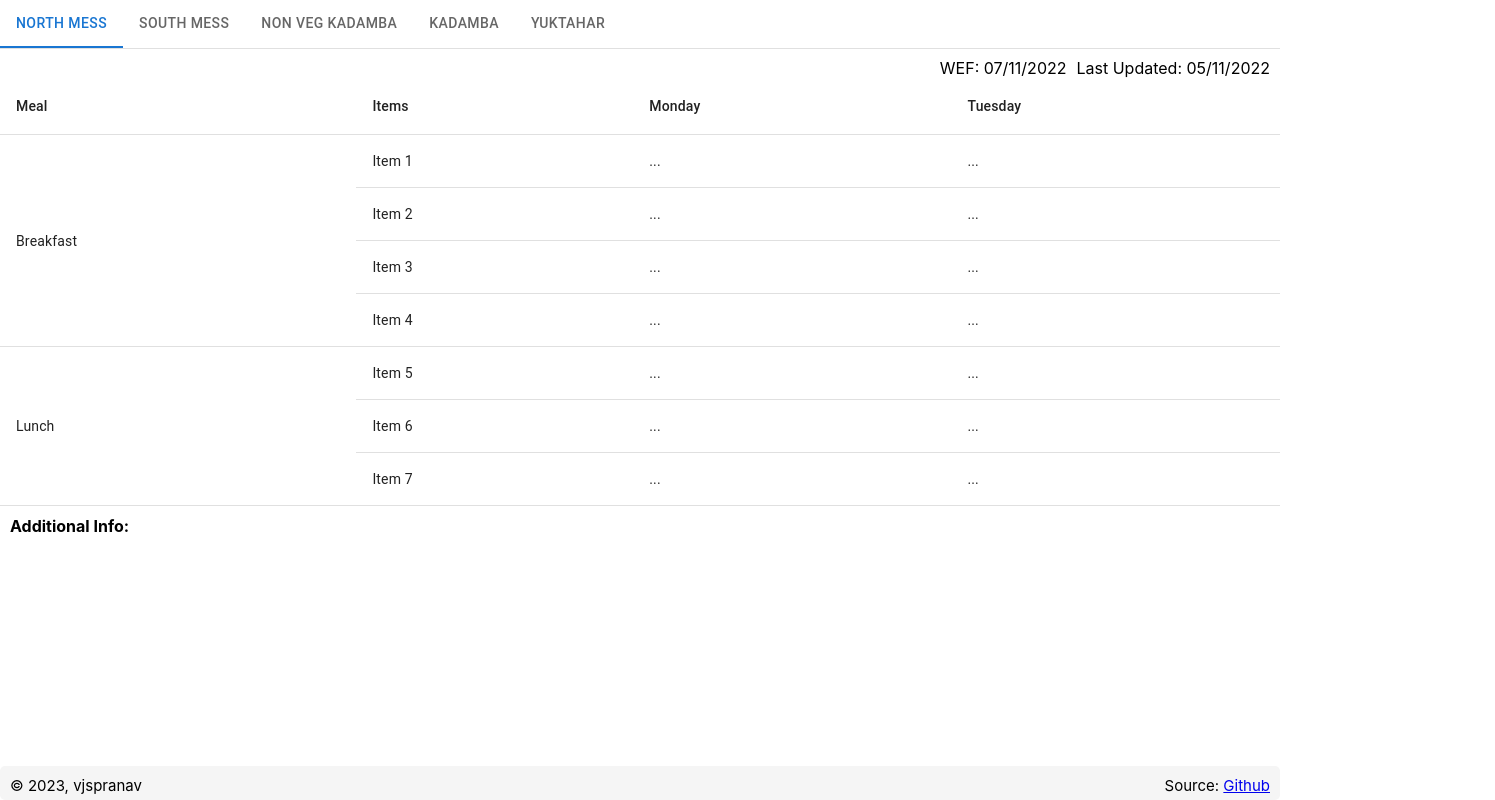
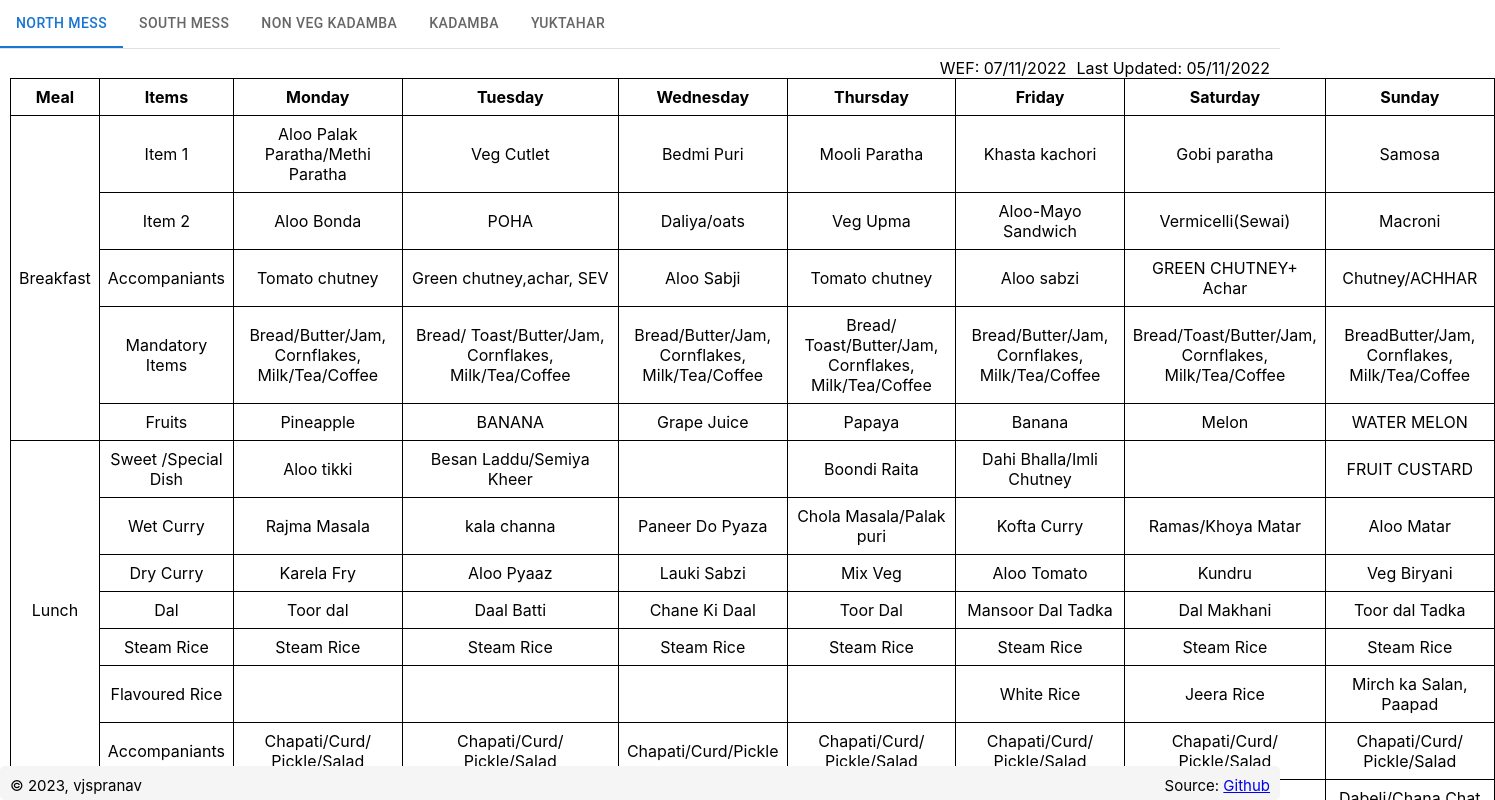
Before and after one commit to vjspranav/IIITMessMenu, a React (Create React App) app: page / in a window 1280 px wide. Shown: the top 800 px of the page, 1495 px wide, since content can reach past the window. Built offline with nearby package versions, Linux system fonts and the light colour scheme.

Commit message:
Finally render table from json * Also fix json values

```diff
--- a/src/components/MyTable.js
+++ b/src/components/MyTable.js
@@ -1,89 +1,62 @@
-import React from 'react';
-import { makeStyles } from '@mui/styles';
-import { Table, TableHead, TableBody, TableRow, TableCell } from '@mui/material';
+import React from "react";
+import "./table.css";
 
-const useStyles = makeStyles({
-  table: {
-    borderCollapse: 'collapse',
-  },
-  cell: {
-    border: '1px solid black',
-    padding: '8px',
-    textAlign: 'center',
-  },
-  mealType: {
-    fontWeight: 'bold',
-  },
-  noBorder: {
-    borderTop: 'none',
-    borderBottom: 'none',
-  },
-});
+// import { makeStyles } from '@mui/styles';
+// import { Table, TableHead, TableBody, TableRow, TableCell } from '@mui/material';
 
-const MealPlanTable = () => {
-  const classes = useStyles();
+// const useStyles = makeStyles({
+//   table: {
+//     borderCollapse: 'collapse',
+//   },
+//   cell: {
+//     border: '1px solid black',
+//     padding: '8px',
+//     textAlign: 'center',
+//   },
+//   mealType: {
+//     fontWeight: 'bold',
+//   },
+//   noBorder: {
+//     borderTop: 'none',
+//     borderBottom: 'none',
+//   },
+// });
+
+const MealPlanTable = ({ menu }) => {
+  const days = Object.keys(menu.Days);
+  const meals = Object.keys(menu.Days[days[0]]);
 
   return (
-    <Table className={classes.table}>
-      <TableHead>
-        <TableRow>
-          <TableCell>Meal</TableCell>
-          <TableCell>Items</TableCell>
-          <TableCell>Monday</TableCell>
-          <TableCell>Tuesday</TableCell>
-          {/* Add more day columns here */}
-        </TableRow>
-      </TableHead>
-      <TableBody>
-        <TableRow>
-          <TableCell className={`${classes.mealType}`} rowSpan={4}>Breakfast</TableCell>
-          <TableCell>Item 1</TableCell>
-          <TableCell>...</TableCell>
-          <TableCell>...</TableCell>
-          {/* Add more day cells here */}
-        </TableRow>
-        <TableRow>
-          <TableCell>Item 2</TableCell>
-          <TableCell>...</TableCell>
-          <TableCell>...</TableCell>
-          {/* Add more day cells here */}
-        </TableRow>
-        <TableRow>
-          <TableCell>Item 3</TableCell>
-          <TableCell>...</TableCell>
-          <TableCell>...</TableCell>
-          {/* Add more day cells here */}
-        </TableRow>
-        <TableRow className={`${classes.noBorder}`}>
-          <TableCell>Item 4</TableCell>
-          <TableCell>...</TableCell>
-          <TableCell>...</TableCell>
-          {/* Add more day cells here */}
-        </TableRow>
-        {/* Repeat the above structure for Lunch, Snacks, and Dinner rows */}
-        <TableRow>
-          <TableCell className={`${classes.mealType}`} rowSpan={3}>Lunch</TableCell>
-          <TableCell>Item 5</TableCell>
-          <TableCell>...</TableCell>
-          <TableCell>...</TableCell>
-          {/* Add more day cells here */}
-        </TableRow>
-        <TableRow>
-          <TableCell>Item 6</TableCell>
-          <TableCell>...</TableCell>
-          <TableCell>...</TableCell>
-          {/* Add more day cells here */}
-        </TableRow>
-        <TableRow className={`${classes.noBorder}`}>
-          <TableCell>Item 7</TableCell>
-          <TableCell>...</TableCell>
-          <TableCell>...</TableCell>
-          {/* Add more day cells here */}
-        </TableRow>
-        {/* Repeat the above structure for Snacks and Dinner rows */}
-        {/* Add more rows for other meal types if needed */}
-      </TableBody>
-    </Table>
+    <table>
+      <thead>
+        <tr>
+          <th>Meal</th>
+          <th>Items</th>
+          {days.map((day) => (
+            <th key={day}>{day}</th>
+          ))}
+        </tr>
+      </thead>
+      <tbody>
+        {meals.map((meal) => (
+          <>
+            {Object.keys(menu.Days["Monday"][meal]).map((item, index) => (
+              <tr key={item}>
+                {index === 0 && (
+                  <td rowSpan={Object.keys(menu.Days["Monday"][meal]).length}>
+                    {meal}
+                  </td>
+                )}
+                <td>{item}</td>
+                {days.map((day) => (
+                  <td key={day}>{menu.Days[day][meal][item]}</td>
+                ))}
+              </tr>
+            ))}
+          </>
+        ))}
+      </tbody>
+    </table>
   );
 };
 
--- a/src/components/table.css
+++ b/src/components/table.css
@@ -1,6 +1,21 @@
-td {
-  border: 1px solid #dddddd;
-  text-align: left;
-  padding: 8px;
-  display: block;
-}
+    /* CSS styles for the table */
+    table {
+      border-collapse: collapse;
+      margin: 10px;
+    }
+
+    th,
+    td {
+      border: 1px solid black;
+      padding: 8px;
+      text-align: center;
+    }
+
+    .meal-type {
+      font-weight: bold;
+    }
+
+    .no-border {
+      border-top: none;
+      border-bottom: none;
+    }
--- a/src/menus/kadamba.json
+++ b/src/menus/kadamba.json
@@ -70,7 +70,7 @@
             },
             "Lunch": {
                 "Wet Curry": "Special Curry",
-                "Dry Curry": "Special Curry",
+                "Dry Curry": "",
                 "Dal": "Chole",
                 "Flavoured Rice": "Veg. Biryani",
                 "Plain Rice": "White Rice",
@@ -189,7 +189,7 @@
                 "Fruits": "Water Melon"
             },
             "Lunch": {
-                "Wet Curry": "Water Melon",
+                "Wet Curry": "",
                 "Dry Curry": "Fruit Custard - Sweet",
                 "Dal": "Chana Dal",
                 "Flavoured Rice": "Veg. Biryani",
@@ -211,7 +211,7 @@
             }
         }
     },
-    "lastUpdated": "",
-    "wef": "",
+    "lastUpdated": "01/02/2023",
+    "wef": "01/02/2023",
     "additionalInfo": []
 }
--- a/src/menus/northmess.json
+++ b/src/menus/northmess.json
@@ -14,7 +14,7 @@
                 "Dry Curry": "Karela Fry",
                 "Dal": "Toor dal",
                 "Steam Rice": "Steam Rice",
-                "Flavoured Rice": "Steam Rice",
+                "Flavoured Rice": "",
                 "Accompaniants": "Chapati/Curd/\nPickle/Salad"
             },
             "Snack": {
@@ -27,7 +27,7 @@
                 "Dry Curry": "Bhindi",
                 "Dal": "Dal Makhani",
                 "Steam Rice": "Steam Rice",
-                "Flavoured Rice": "Steam Rice",
+                "Flavoured Rice": "",
                 "Accompaniants": "Chapati/Curd/Pickle"
             }
         },
@@ -45,7 +45,7 @@
                 "Dry Curry": "Aloo Pyaaz",
                 "Dal": "Daal Batti",
                 "Steam Rice": "Steam Rice",
-                "Flavoured Rice": "Steam Rice",
+                "Flavoured Rice": "",
                 "Accompaniants": "Chapati/Curd/\nPickle/Salad"
             },
             "Snack": {
@@ -53,12 +53,12 @@
                 "Bevearge": "Tea"
             },
             "Dinner": {
-                "Sweet /Special": "Tea",
+                "Sweet /Special": "",
                 "Wet Curry": "Kadhai Paneer",
                 "Dry Curry": "Cabbage Mix",
                 "Dal": "Masoor Dal",
                 "Steam Rice": "Steam Rice",
-                "Flavoured Rice": "Steam Rice",
+                "Flavoured Rice": "",
                 "Accompaniants": "Chapati/Curd/Pickle/Salad"
             }
         },
@@ -71,12 +71,12 @@
                 "Fruits": "Grape Juice"
             },
             "Lunch": {
-                "Sweet /Special\nDish": "Grape Juice",
+                "Sweet /Special\nDish": "",
                 "Wet Curry": "Paneer Do Pyaza",
                 "Dry Curry": "Lauki Sabzi",
                 "Dal": "Chane Ki Daal",
                 "Steam Rice": "Steam Rice",
-                "Flavoured Rice": "Steam Rice",
+                "Flavoured Rice": "",
                 "Accompaniants": "Chapati/Curd/Pickle"
             },
             "Snack": {
@@ -89,7 +89,7 @@
                 "Dry Curry": "Tomato Laungi",
                 "Dal": "Aloo Tomato",
                 "Steam Rice": "Steam Rice",
-                "Flavoured Rice": "Steam Rice",
+                "Flavoured Rice": "",
                 "Accompaniants": "Chapati/Curd/Pickle"
             }
         },
@@ -107,7 +107,7 @@
                 "Dry Curry": "Mix Veg",
                 "Dal": "Toor Dal",
                 "Steam Rice": "Steam Rice",
-                "Flavoured Rice": "Steam Rice",
+                "Flavoured Rice": "",
                 "Accompaniants": "Chapati/Curd/\nPickle/Salad"
             },
             "Snack": {
@@ -116,7 +116,7 @@
             },
             "Dinner": {
                 "Sweet /Special": "Suji Halwa",
-                "Wet Curry": "Suji Halwa",
+                "Wet Curry": "",
                 "Dry Curry": "Aloo Methi",
                 "Dal": "Panchmel Dal",
                 "Steam Rice": "Steam Rice",
@@ -151,7 +151,7 @@
                 "Dry Curry": "Soyabean",
                 "Dal": "Palak Dal",
                 "Steam Rice": "Steam Rice",
-                "Flavoured Rice": "Steam Rice",
+                "Flavoured Rice": "",
                 "Accompaniants": "Chapati/Curd/Pickle"
             }
         },
@@ -164,7 +164,7 @@
                 "Fruits": "Melon"
             },
             "Lunch": {
-                "Sweet /Special\nDish": "Melon",
+                "Sweet /Special\nDish": "",
                 "Wet Curry": "Ramas/Khoya Matar",
                 "Dry Curry": "Kundru",
                 "Dal": "Dal Makhani",
@@ -182,7 +182,7 @@
                 "Dry Curry": "Mattar Pullav",
                 "Dal": "Dalcha",
                 "Steam Rice": "Steam Rice",
-                "Flavoured Rice": "Steam Rice",
+                "Flavoured Rice": "",
                 "Accompaniants": "Chapati/Curd/Pickle"
             }
         },
@@ -213,7 +213,7 @@
                 "Dry Curry": "Paneer Butter Masal",
                 "Dal": "Mix Dal",
                 "Steam Rice": "Steam Rice",
-                "Flavoured Rice": "Steam Rice",
+                "Flavoured Rice": "",
                 "Accompaniants": "Chapati/Curd/Pickle"
             }
         }
--- a/src/menus/southmess.json
+++ b/src/menus/southmess.json
@@ -13,7 +13,7 @@
                 "Dal": "Thotakura / Mango Pappu\n(seasonal)",
                 "Stew": "Rasam",
                 "Salad": "Carrot+Beetroot",
-                "Sweet": "Carrot+Beetroot",
+                "Sweet": "",
                 "Spl Rice": "Veg Pulao/jeera rice",
                 "Roti": "Roti",
                 "Chutney": "Kariveypaku podi",
@@ -25,17 +25,17 @@
                 "Accompaniment": "Putana Chutney"
             },
             "Dinner": {
-                "Fry": "Putana Chutney",
+                "Fry": "",
                 "Curry": "Aloo Methi",
-                "Dal": "Aloo Methi",
+                "Dal": "",
                 "Stew": "Tomato Rasam",
                 "Starter": "Veg Noodles",
                 "Accompainment": "Hot Garlic /Chilly and\nTomato sauce",
-                "Sweet": "Hot Garlic /Chilly and\nTomato sauce",
-                "Spl Rice": "Hot Garlic /Chilly and\nTomato sauce",
+                "Sweet": "",
+                "Spl Rice": "",
                 "Soup": "Manchow Soup",
                 "Chutney": "Snake Guard Dhai Chutney",
-                "Roti": "Snake Guard Dhai Chutney",
+                "Roti": "",
                 "Compulsory Items": "White Rice, Curd, Ghee,\nFryums"
             }
         },
@@ -52,27 +52,27 @@
                 "Dal": "Tomata Pappu",
                 "Stew": "Sambar",
                 "Salad": "Green Salad",
-                "Sweet": "Green Salad",
+                "Sweet": "",
                 "Spl Rice": "Lemon Rice/ Pulihora",
-                "Roti": "Lemon Rice/ Pulihora",
+                "Roti": "",
                 "Chutney": "Dosakaya mukkala pachadi",
-                "Accompaniment": "Dosakaya mukkala pachadi",
+                "Accompaniment": "",
                 "Compasary Items": "White Rice, Curd, Ghee,\nFryums"
             },
             "Snack": {
                 "Item": "Muntha masala/Stuffed Mirchi",
-                "Accompaniment": "Muntha masala/Stuffed Mirchi"
+                "Accompaniment": ""
             },
             "Dinner": {
-                "Fry": "Muntha masala/Stuffed Mirchi",
+                "Fry": "",
                 "Curry": "Paneer Curry",
                 "Dal": "Gongura Pappu",
                 "Stew": "Tomato Rasam",
-                "Starter": "Tomato Rasam",
-                "Accompainment": "Tomato Rasam",
-                "Sweet": "Tomato Rasam",
-                "Spl Rice": "Tomato Rasam",
-                "Soup": "Tomato Rasam",
+                "Starter": "",
+                "Accompainment": "",
+                "Sweet": "",
+                "Spl Rice": "",
+                "Soup": "",
                 "Chutney": "Lemon Pickle / Chutney",
                 "Roti": "Lachha Paratha/chapathi",
                 "Compulsory Items": "White Rice, Curd, Ghee, Fryums"
@@ -88,32 +88,32 @@
             "Lunch": {
                 "Fry": "Banana Chips",
                 "Curry": "Mirchi Ka Salan",
-                "Dal": "Mirchi Ka Salan",
-                "Stew": "Mirchi Ka Salan",
+                "Dal": "",
+                "Stew": "",
                 "Salad": "Onion, Lemon",
                 "Sweet": "Spl.Sweet",
                 "Spl Rice": "Veg Dum Biryani",
-                "Roti": "Veg Dum Biryani",
+                "Roti": "",
                 "Chutney": "Cabbage Pachhadi",
                 "Accompaniment": "Raita,Papad",
                 "Compasary Items": "White Rice, Curd, Ghee"
             },
             "Snack": {
                 "Item": "Kerala Snacks (banana bhajji)",
-                "Accompaniment": "Kerala Snacks (banana bhajji)"
+                "Accompaniment": ""
             },
             "Dinner": {
-                "Fry": "Kerala Snacks (banana bhajji)",
+                "Fry": "",
                 "Curry": "Beerakaya Chanagapappu",
-                "Dal": "Beerakaya Chanagapappu",
+                "Dal": "",
                 "Stew": "Sambar",
                 "Starter": "Dosa with Aloo Masala",
                 "Accompainment": "Chutney",
-                "Sweet": "Chutney",
-                "Spl Rice": "Chutney",
-                "Soup": "Chutney",
-                "Chutney": "Chutney",
-                "Roti": "Chutney",
+                "Sweet": "",
+                "Spl Rice": "",
+                "Soup": "",
+                "Chutney": "",
+                "Roti": "",
                 "Compulsory Items": "White Rice, Curd, Ghee,\nFryums"
             }
         },
@@ -125,12 +125,12 @@
                 "Fruit": "Papaya"
             },
             "Lunch": {
-                "Fry": "Papaya",
+                "Fry": "",
                 "Curry": "Methi Paneer",
                 "Dal": "Sorakaya Pappu",
-                "Stew": "Sorakaya Pappu",
+                "Stew": "",
                 "Salad": "Green Salad",
-                "Sweet": "Green Salad",
+                "Sweet": "",
                 "Spl Rice": "Besibilla Bath",
                 "Roti": "Roti",
                 "Chutney": "Dondakaya Pachadi",
@@ -143,14 +143,14 @@
             },
             "Dinner": {
                 "Fry": "Cabbage Porial",
-                "Curry": "Cabbage Porial",
+                "Curry": "",
                 "Dal": "Tomato Dal",
-                "Stew": "Tomato Dal",
+                "Stew": "",
                 "Starter": "Veg Manchuria",
-                "Accompainment": "Veg Manchuria",
-                "Sweet": "Veg Manchuria",
+                "Accompainment": "",
+                "Sweet": "",
                 "Spl Rice": "Dadhojanam",
-                "Soup": "Dadhojanam",
+                "Soup": "",
                 "Chutney": "Fresh Chutney",
                 "Roti": "Roti",
                 "Compulsory Items": "White Rice, Ghee, Fryums"
@@ -173,7 +173,7 @@
                 "Spl Rice": "Thalimpu Rice",
                 "Roti": "Roti",
                 "Chutney": "Beerakaya Chutney",
-                "Accompaniment": "Beerakaya Chutney",
+                "Accompaniment": "",
                 "Compasary Items": "White Rice, Curd, Ghee,\nPapad"
             },
             "Snack": {
@@ -181,17 +181,17 @@
                 "Accompaniment": "Khatta meeta Chutney"
             },
             "Dinner": {
-                "Fry": "Khatta meeta Chutney",
+                "Fry": "",
                 "Curry": "(CHOLE)",
                 "Dal": "Kaddu Ka Dal",
-                "Stew": "Kaddu Ka Dal",
+                "Stew": "",
                 "Starter": "Poori",
-                "Accompainment": "Poori",
-                "Sweet": "Poori",
-                "Spl Rice": "Poori",
+                "Accompainment": "",
+                "Sweet": "",
+                "Spl Rice": "",
                 "Soup": "Veg Clear Soup",
                 "Chutney": "Pudina Chutney",
-                "Roti": "Pudina Chutney",
+                "Roti": "",
                 "Compulsory Items": "White Rice, Curd, Ghee,\nFryums"
             }
         },
@@ -208,28 +208,28 @@
                 "Dal": "Mudda Pappu",
                 "Stew": "Pacchi Pulusu",
                 "Salad": "Tomato/ Chana salad",
-                "Sweet": "Tomato/ Chana salad",
+                "Sweet": "",
                 "Spl Rice": "Fried Rice",
                 "Roti": "Roti",
                 "Chutney": "Kobbari karam podi",
-                "Accompaniment": "Kobbari karam podi",
+                "Accompaniment": "",
                 "Compasary Items": "White Rice, Curd,\nGhee, Fryums"
             },
             "Snack": {
                 "Item": "Onion Pakodi",
-                "Accompaniment": "Onion Pakodi"
+                "Accompaniment": ""
             },
             "Dinner": {
                 "Fry": "Bhendi Fry",
                 "Curry": "Pul Makhni Curry/ Khaju\nMasala Curry",
                 "Dal": "Pesarapappu",
                 "Stew": "Dappalam",
-                "Starter": "Dappalam",
+                "Starter": "",
                 "Accompainment": "Karam Chitlu Podi",
                 "Sweet": "Double kameta / Gulab\nJamun / Jalebi",
                 "Spl Rice": "Bhagara Rice",
-                "Soup": "Bhagara Rice",
-                "Chutney": "Bhagara Rice",
+                "Soup": "",
+                "Chutney": "",
                 "Roti": "Roti",
                 "Compulsory Items": "White Rice, Curd, Ghee,\nFryums"
             }
@@ -243,38 +243,38 @@
             },
             "Lunch": {
                 "Fry": "Kanda Fry",
-                "Curry": "Kanda Fry",
-                "Dal": "Kanda Fry",
+                "Curry": "",
+                "Dal": "",
                 "Stew": "Mirchi Ka Salan",
                 "Salad": "Onion, Lemon",
                 "Sweet": "Fruit Custard",
                 "Spl Rice": "Veg Dum Biryani",
-                "Roti": "Veg Dum Biryani",
+                "Roti": "",
                 "Chutney": "Gongura Chutney",
                 "Accompaniment": "Raita Papad",
                 "Compasary Items": "White Rice and Ghee"
             },
             "Snack": {
                 "Item": "Papdi Chat",
-                "Accompaniment": "Papdi Chat"
+                "Accompaniment": ""
             },
             "Dinner": {
                 "Fry": "Aloo 65",
                 "Curry": "rajma masala",
                 "Dal": "Palakura Pappu",
                 "Stew": "Pappu Charu",
-                "Starter": "Pappu Charu",
-                "Accompainment": "Pappu Charu",
-                "Sweet": "Pappu Charu",
+                "Starter": "",
+                "Accompainment": "",
+                "Sweet": "",
                 "Spl Rice": "Green Peas Pulav",
-                "Soup": "Green Peas Pulav",
-                "Chutney": "Green Peas Pulav",
+                "Soup": "",
+                "Chutney": "",
                 "Roti": "Roti",
                 "Compulsory Items": "White Rice, Curd, Ghee,\nFryums"
             }
         }
     },
-    "lastUpdated": "",
-    "wef": "",
+    "lastUpdated": "01/02/2023",
+    "wef": "01/02/2023",
     "additionalInfo": []
 }
```
Also changed, not shown: src/App.js (+7 -4 lines), src/menus/yuktahar.json (+21 -21 lines), 1 other file (tests, documents, lock files or other folders).
